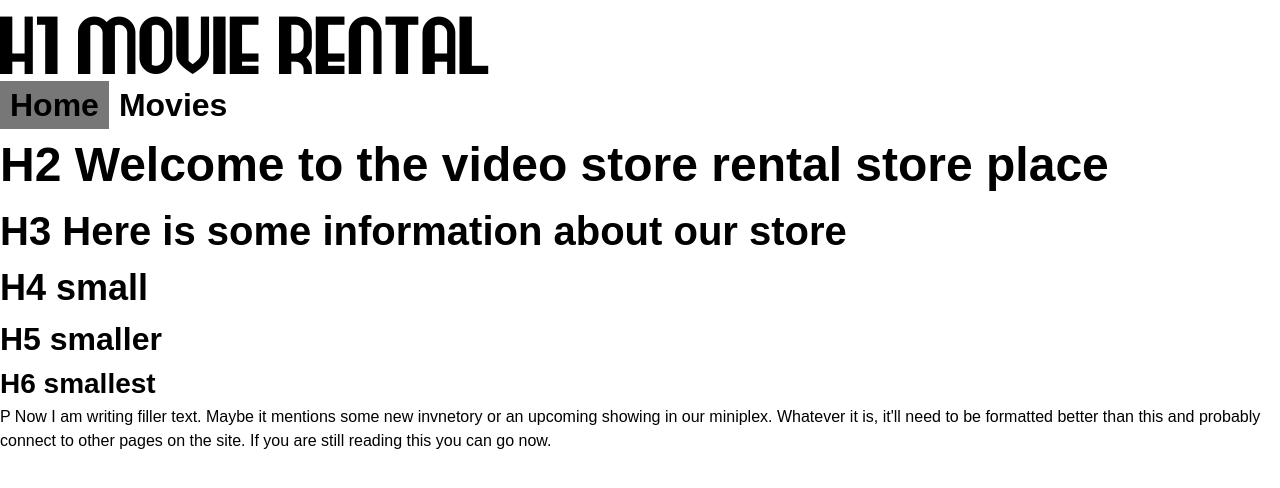
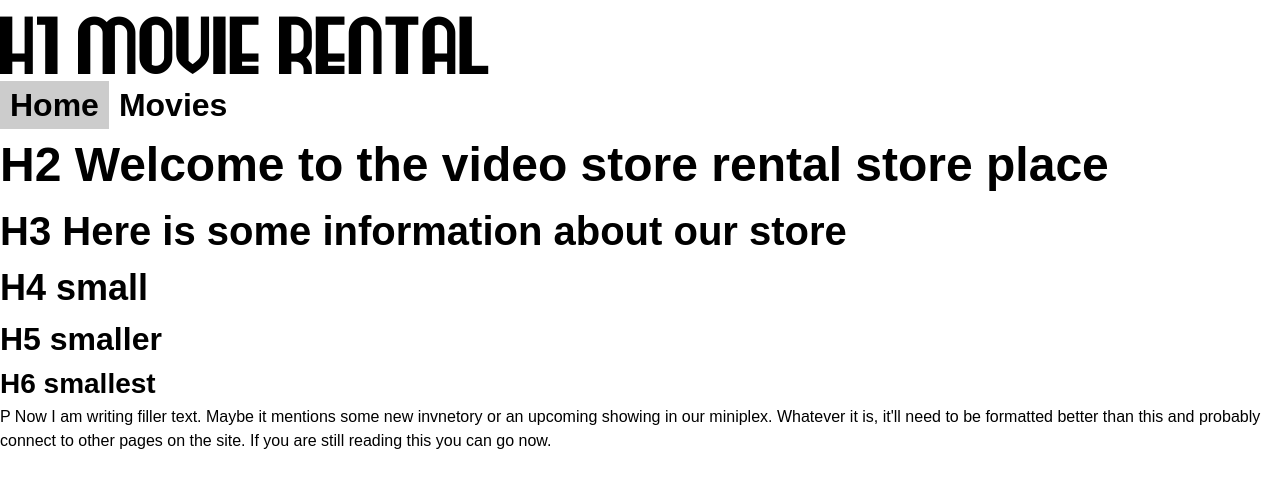
Before and after one commit to Di-Falco/capstone, a React app: page / in a window 1280 px wide. In both pictures the pointer is over the item "Home". Built offline with nearby package versions, Linux system fonts and the light colour scheme; a web font is replaced by a local one.

```diff
--- a/package.json
+++ b/package.json
@@ -7,6 +7,7 @@
     "@testing-library/react": "^13.4.0",
     "@testing-library/user-event": "^13.5.0",
     "react": "^18.2.0",
+    "react-bootstrap": "^2.5.0",
     "react-dom": "^18.2.0",
     "react-router-dom": "^6.4.0",
     "react-scripts": "5.0.1",
--- a/src/index.css
+++ b/src/index.css
@@ -62,7 +62,7 @@
   padding-left: 10px;
   padding-right: 10px;
   text-align: center; }
-nav ul li:hover { background: #777; }
+nav ul li:hover { background: #ccc; }
 nav ul li:hover > ul { display: block; }
 nav ul li ul {
   position: absolute;
```
Also changed, not shown: README.md, 1 other file.
